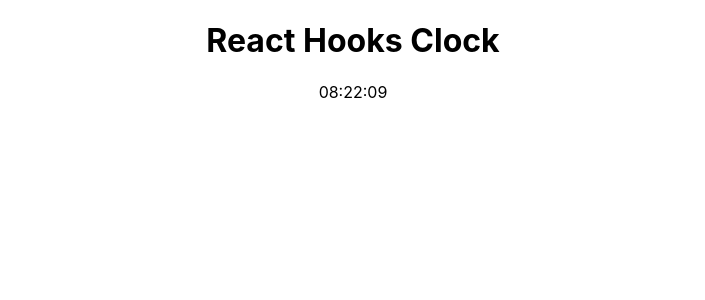
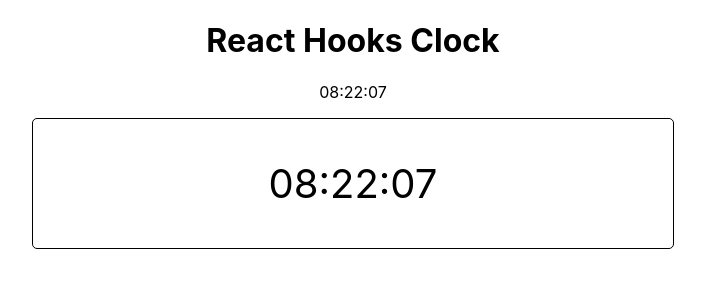
Before and after one commit to quangminhnguyen97/react-hooks-basic, a React (Create React App) app: page / in a window 1280 px wide. Shown: the top 300 px of the page, without its empty margins (287-992 px from the left). Built offline with nearby package versions, Linux system fonts and the light colour scheme; no server answers.

Commit message:
Custom hook, useClock

```diff
--- a/src/App.js
+++ b/src/App.js
@@ -8,6 +8,7 @@ import Pagination from "./Components/Pagination";
 import PostFilterForm from "./Components/PostFilterForm/index"
 import axios from "axios";
 import Clock from './Components/Clock/index';
+import BetterClock from './Components/BetterClock/index';
 
 function App() {
   const [todoList, setTodoList] = useState([
@@ -89,6 +90,7 @@ function App() {
     <div className="app">
       <h1>React Hooks Clock</h1>
       <Clock />
+      <BetterClock />
       {/* <PostFilterForm onSubmit={handleFilterChange} />
       <PostList posts={postList} />
       <Pagination pagination={pagination} onPageChange={handlePageChange} /> */}
--- /dev/null
+++ b/src/Components/BetterClock/index.jsx
@@ -0,0 +1,16 @@
+import React from 'react';
+import useClock from '../../hooks/useClock'
+import './style.scss';
+
+
+function Clock() {
+    const { timeString } = useClock()
+
+    return (
+        <div className="betterClock">
+            <p className="betterClock-content">{timeString}</p>
+        </div>
+    );
+}
+
+export default Clock;
--- /dev/null
+++ b/src/Components/BetterClock/style.scss
@@ -0,0 +1,10 @@
+.betterClock {
+    border: 1px solid #000;
+    border-radius: 5px;
+    text-align: center;
+    width: 50%;
+    margin: auto;
+    &-content {
+        font-size: 40px;
+    }
+}
--- /dev/null
+++ b/src/hooks/useClock.js
@@ -0,0 +1,27 @@
+import { useEffect, useState } from 'react';
+
+function formatedDate(date) {
+    const hours = `0${date.getHours()}`.slice(-2)
+    const minutes = `0${date.getMinutes()}`.slice(-2)
+    const seconds = `0${date.getSeconds()}`.slice(-2)
+    return `${hours}:${minutes}:${seconds}`
+}
+
+function useClock() {
+    const [timeString, setTimeString] = useState('')
+
+    useEffect(() => {
+        const setTime = setInterval(() => {
+            const date = new Date()
+            const newTimeString = formatedDate(date)
+            setTimeString(newTimeString)
+        })
+
+        return () => {
+            clearInterval(setTime)
+        }
+    })
+    return {timeString}
+}
+
+export default useClock;
```
